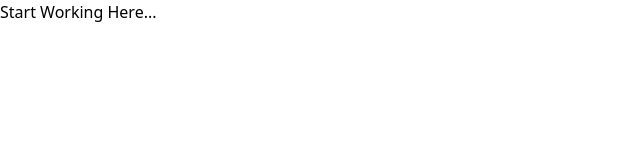
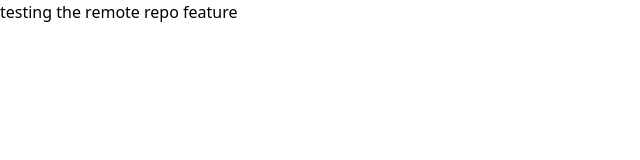
Before and after one commit to codingtaxipj/ExpenseTracker-LP, a React (Vite) app: page / in a window 1280 px wide. Shown: the top 160 px of the page, without its empty margins (0-640 px from the left). Built offline with nearby package versions, Linux system fonts and the light colour scheme.

Commit message:
testing if remotely editing is working

```diff
--- a/src/App.jsx
+++ b/src/App.jsx
@@ -5,7 +5,7 @@ function App() {
 
   return (
     <>
-     <div>Start Working Here...</div>
+     <div>testing the remote repo feature</div>
     </>
   )
 }
```
